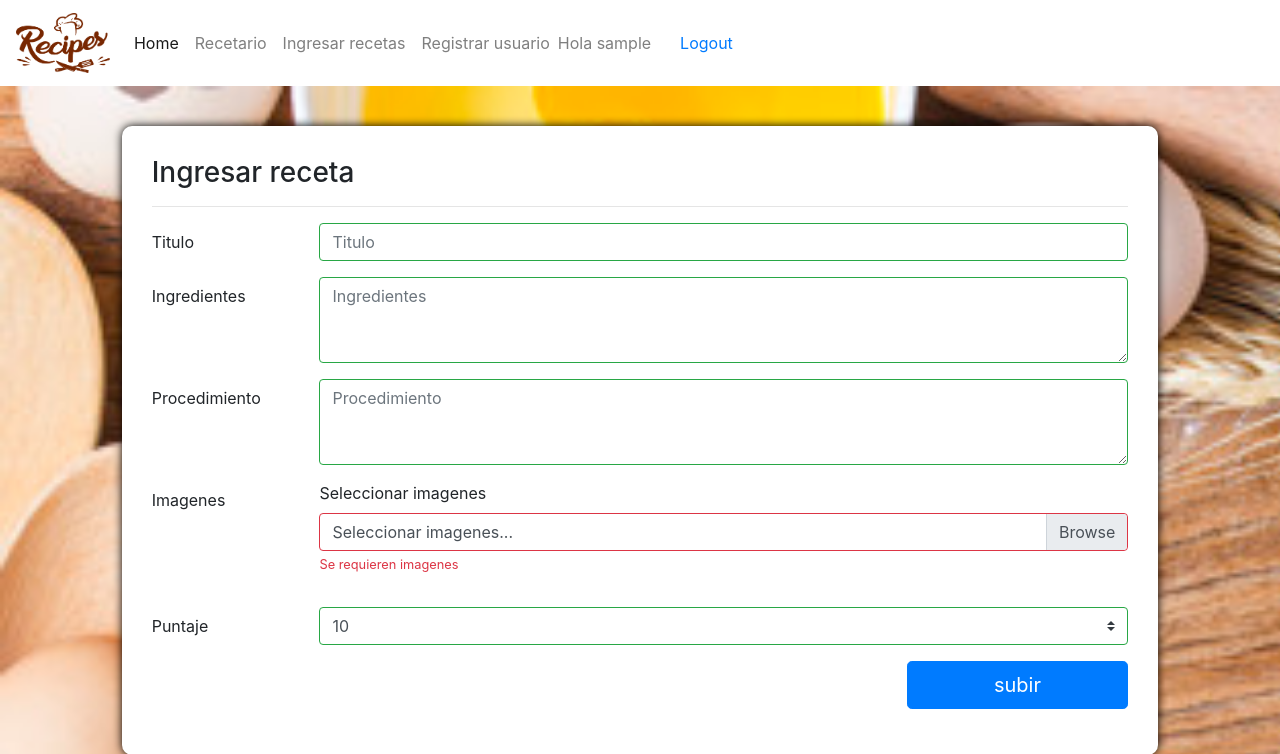
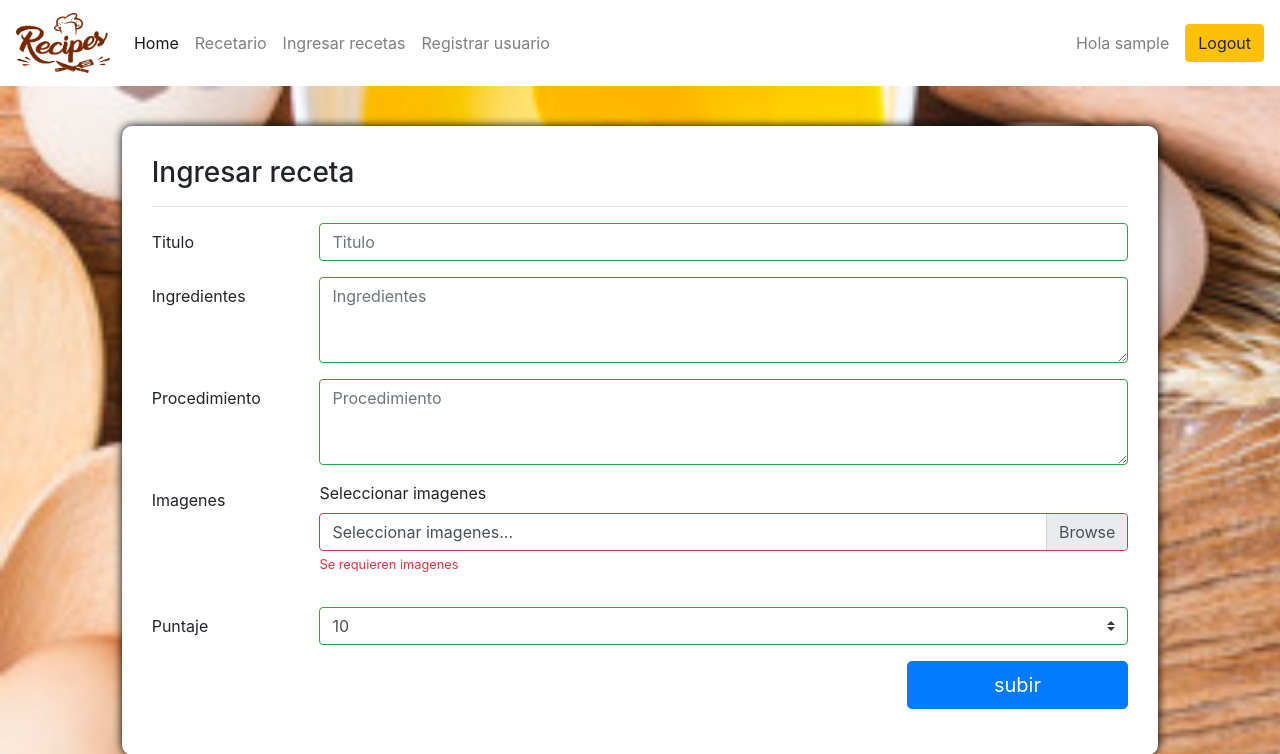
Before and after one commit to VictoriaAlarcon/Recetas, a Django app: page /recetas/ in a window 1280 px wide. Shown: the top 754 px of the page. Run offline with Django 3.2, Linux system fonts and the light colour scheme; the visitor is signed in with stand-in values (Sample User, id 1); some libraries are stand-ins or nearby versions.

Commit message:
Modificar template de recetas para alineación de usuario y botón logout

```diff
--- a/templates/recipes/recetas.html
+++ b/templates/recipes/recetas.html
@@ -55,7 +55,7 @@
         <span class="navbar-toggler-icon"></span>
       </button>
       <div class="collapse navbar-collapse" id="navbarText">
-        <ul class="navbar-nav">
+        <ul class="navbar-nav mr-auto">
           <li class="nav-item active">
             <a class="nav-link" href="#"
               >Home <span class="sr-only">(current)</span></a
@@ -73,7 +73,7 @@
         </ul>
 
         <span class="mr-3 navbar-text">Hola {{ request.user.username }}</span>
-        <a class="btn btn-link" href={% url 'users:logout' %}>Logout</a>
+        <a class="btn btn-warning" href={% url 'users:logout' %}>Logout</a>
       </div>
     </nav>
 
```
